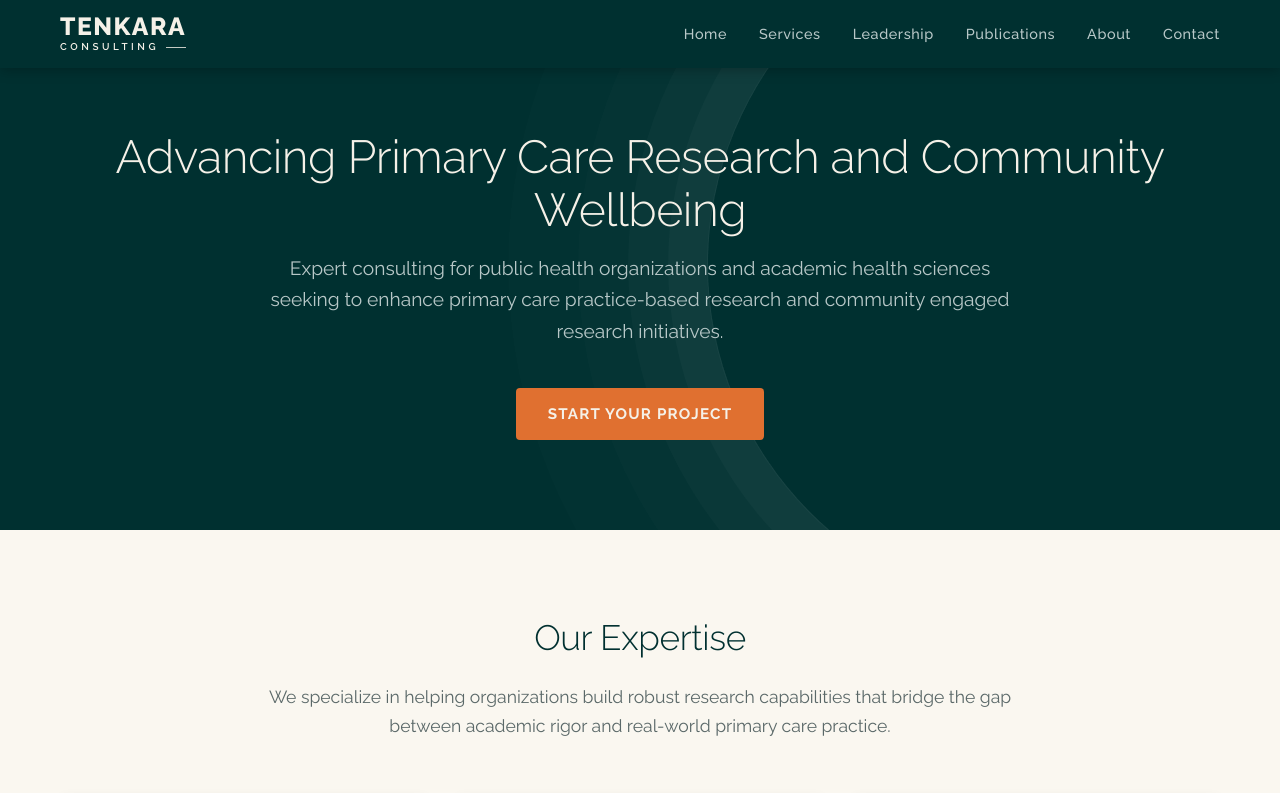
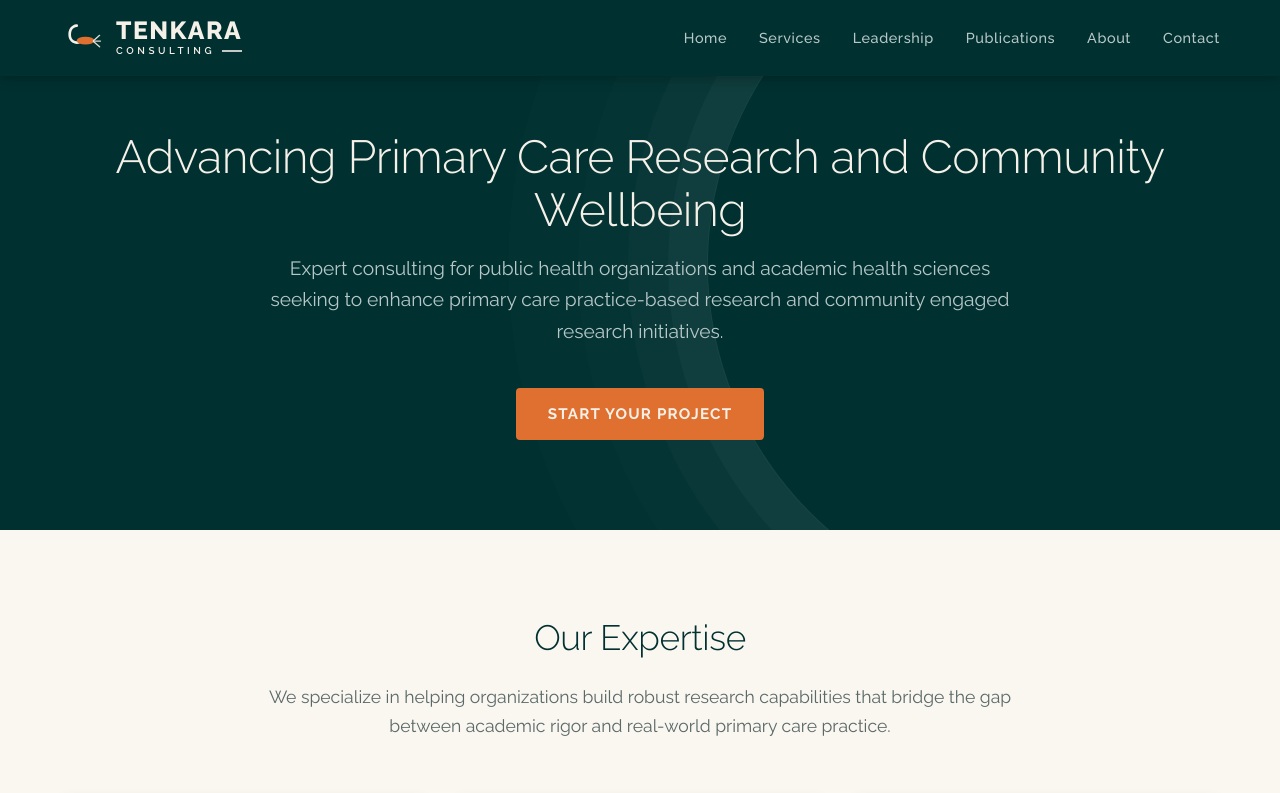
Before and after one commit to dnease/Tenkara-Consulting-LLC-live, a plain HTML site: page index.html in a window 1280 px wide. Shown: the top 793 px of the page. Drawn offline with Linux system fonts and the light colour scheme.

Commit message:
Add fly icon to header lockup on all pages
Co-Authored-By: Claude Sonnet 5.5 <noreply@anthropic.com>
Claude-Session: https://claude.ai/code/session_01RvrVDbMZ58Q94gvyh6Q4AF

```diff
--- a/index.html
+++ b/index.html
@@ -16,10 +16,13 @@
     <header>
         <nav class="container">
             <a href="./" class="logo">
-                <span class="logo-word">TENKARA</span>
+                <img class="logo-mark" src="static/images/favicon.svg" alt="" aria-hidden="true" width="44" height="44">
+                <span class="logo-text">
+                    <span class="logo-word">TENKARA</span>
                 <span class="logo-sub">
                     <span>CONSULTING</span>
                     <span class="logo-rule"></span>
+                </span>
                 </span>
             </a>
             <ul class="nav-links">
--- a/static/css/styles.css
+++ b/static/css/styles.css
@@ -67,11 +67,25 @@ nav {
 /* Branded lockup: TENKARA / CONSULTING */
 .logo {
     display: inline-flex;
-    flex-direction: column;
-    align-items: flex-start;
+    flex-direction: row;
+    align-items: center;
+    gap: 0.75rem;
     color: var(--tk-paper);
     text-decoration: none;
     line-height: 1;
+}
+
+.logo-mark {
+    width: 44px;
+    height: 44px;
+    flex: none;
+    display: block;
+}
+
+.logo-text {
+    display: inline-flex;
+    flex-direction: column;
+    align-items: flex-start;
 }
 
 .logo-word {
```
Also changed, not shown: 404.html (+4 -1 lines), contact/index.html (+4 -1 lines), contact/thank-you/index.html (+4 -1 lines), publications/index.html (+4 -1 lines).
